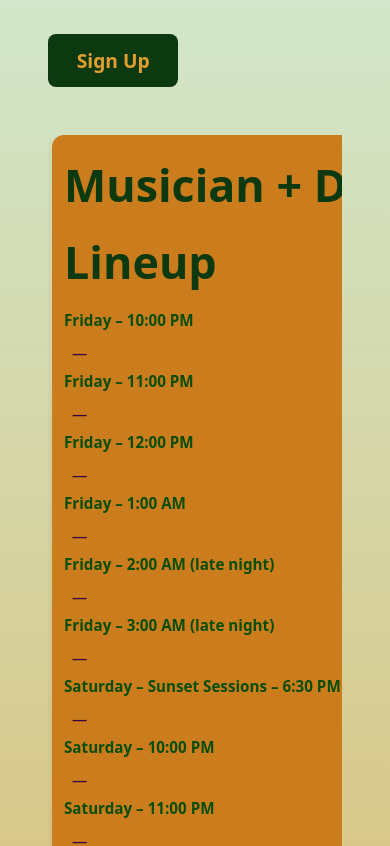
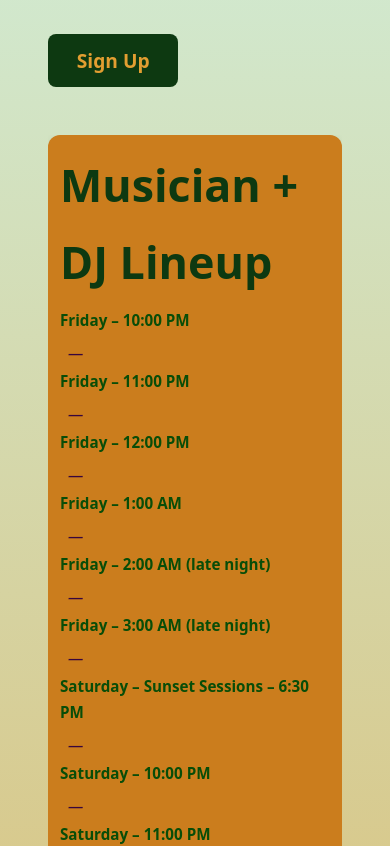
Before and after one commit to aaronhoffman7/rhinestock, a Next.js app: page /community in a window 390 px wide. Shown: the part 1020-1866 px from the top of the page. Built offline with nearby package versions, Linux system fonts and the light colour scheme; no server answers; a web font is replaced by a local one.

Commit message:
mobileeee

```diff
--- a/src/app/globals.css
+++ b/src/app/globals.css
@@ -485,7 +485,8 @@ p {
   max-width: 100%; /* or 1400px if you want more */
   margin-left: auto;
   margin-right: auto;
-  padding: 0rem;
+  padding-left: 0;
+  padding-right: 0;
   box-sizing: border-box;
   overflow-x: hidden;
 
@@ -500,7 +501,6 @@ p {
   box-sizing: border-box;
   z-index: -1;
   width: 100%;
-  max-width: 100%;
 }
 
 .signup-column h2 {
@@ -583,19 +583,14 @@ p {
    .dual-column {
     flex-direction: column;
     gap: 2rem;
-  padding: 0 1.25rem;
-  align-items: stretch; /* ✅ allows children to use full width */
+    padding-left: 0;
+    padding-right: 0;
   }
 
-
   .signup-column {
-  flex: 1 1 100%;
-  width: 100vw;          /* 👈 Use full viewport width */
-  max-width: 100vw;      /* 👈 Prevent artificial limits */
-  min-width: 0;          /* 👈 Override desktop constraint */
-  margin-left: -1rem;    /* 👈 Optional: negate page padding */
-  margin-right: -1rem;
-  padding: 1rem;         /* Adjust as needed */
+    width: 100%;
+    max-width: 100%;
+    padding: 1rem 1.25rem; /* Matches former container padding */
     box-sizing: border-box;
   }
 
```
Lines whose indentation alone changed are shown as unchanged.
